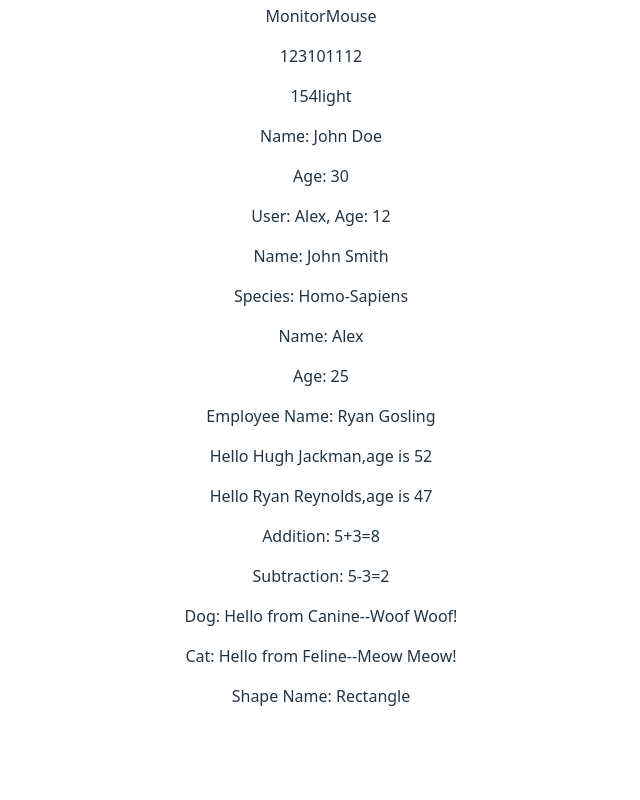
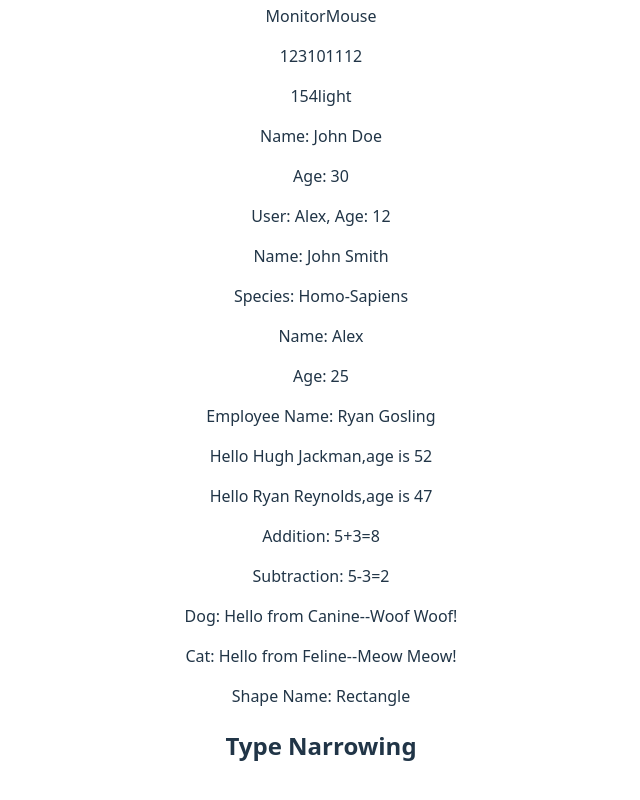
Before and after one commit to Hrisshhii/react-practice, a React (Vite) app in the folder Typescript-practice/: page / in a window 1280 px wide. Shown: the part 593-1393 px from the top of the page, without its empty margins (319-959 px from the left). Before the commit the page ends 1349 px from the top, so only its background shows below. Built offline with nearby package versions, Linux system fonts and the light colour scheme.

Commit message:
Type Narrowing in TypeScript

```diff
--- a/Typescript-practice/src/App.tsx
+++ b/Typescript-practice/src/App.tsx
@@ -4,6 +4,7 @@ import { Arrays } from './Basics/Arrays'
 import ClassOOP from './Basics/ClassOOP'
 import { Interfaces } from './Basics/Interfaces'
 import { Objects } from './Basics/Objects'
+import { TypeNarrowing } from './Basics/TypeNarrowing'
 
 function App() {
   return (
@@ -13,6 +14,7 @@ function App() {
       {<Objects />}
       {<ClassOOP />}
       {<Interfaces />}
+      {<TypeNarrowing />}
     </>
   )
 }
--- /dev/null
+++ b/Typescript-practice/src/Basics/TypeNarrowing.tsx
@@ -0,0 +1,21 @@
+// Type Narrowing in TypeScript
+type MyType= string | number;
+
+function exampleFun(val: MyType):void{
+    if(typeof val==="string"){
+        console.log(val.toUpperCase());
+    }else{
+        console.log(val.toFixed(2));
+    }
+}
+
+exampleFun("hello");
+exampleFun(11);
+
+export const TypeNarrowing = () => {
+  return (
+    <div>
+        <h2>Type Narrowing</h2>
+    </div>
+  )
+}
```
